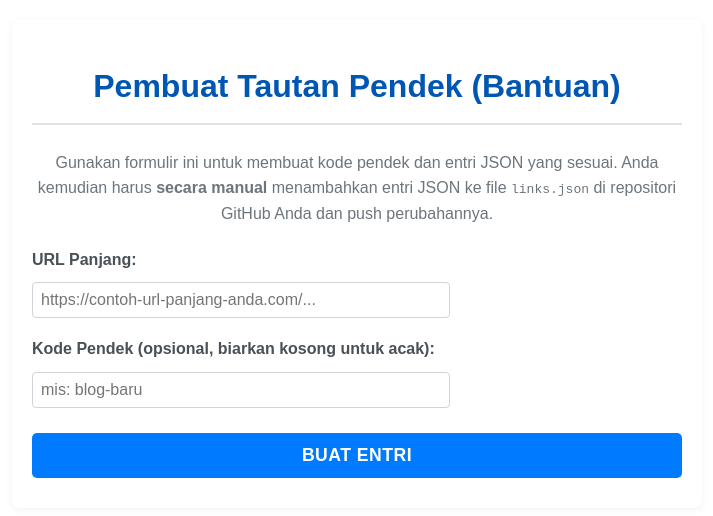
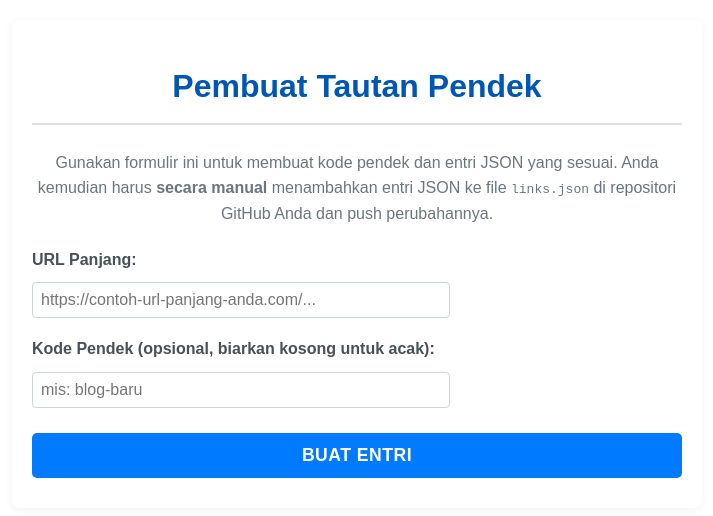
Before and after one commit to EDYCINDY/Shorte-link, a plain HTML site: page index.html in a window 1280 px wide. Shown: the whole page, without its empty margins (283-996 px from the left). Drawn offline with Linux system fonts and the light colour scheme.

Commit message:
Update index.html

```diff
--- a/index.html
+++ b/index.html
@@ -151,7 +151,7 @@ button:active {
     </style>
 </head>
 <body>
-    <h1>Pembuat Tautan Pendek (Bantuan)</h1>
+    <h1>Pembuat Tautan Pendek</h1>
     <p>Gunakan formulir ini untuk membuat kode pendek dan entri JSON yang sesuai. Anda kemudian harus <strong>secara manual</strong> menambahkan entri JSON ke file <code>links.json</code> di repositori GitHub Anda dan push perubahannya.</p>
 
     <label for="longUrl">URL Panjang:</label>
```
